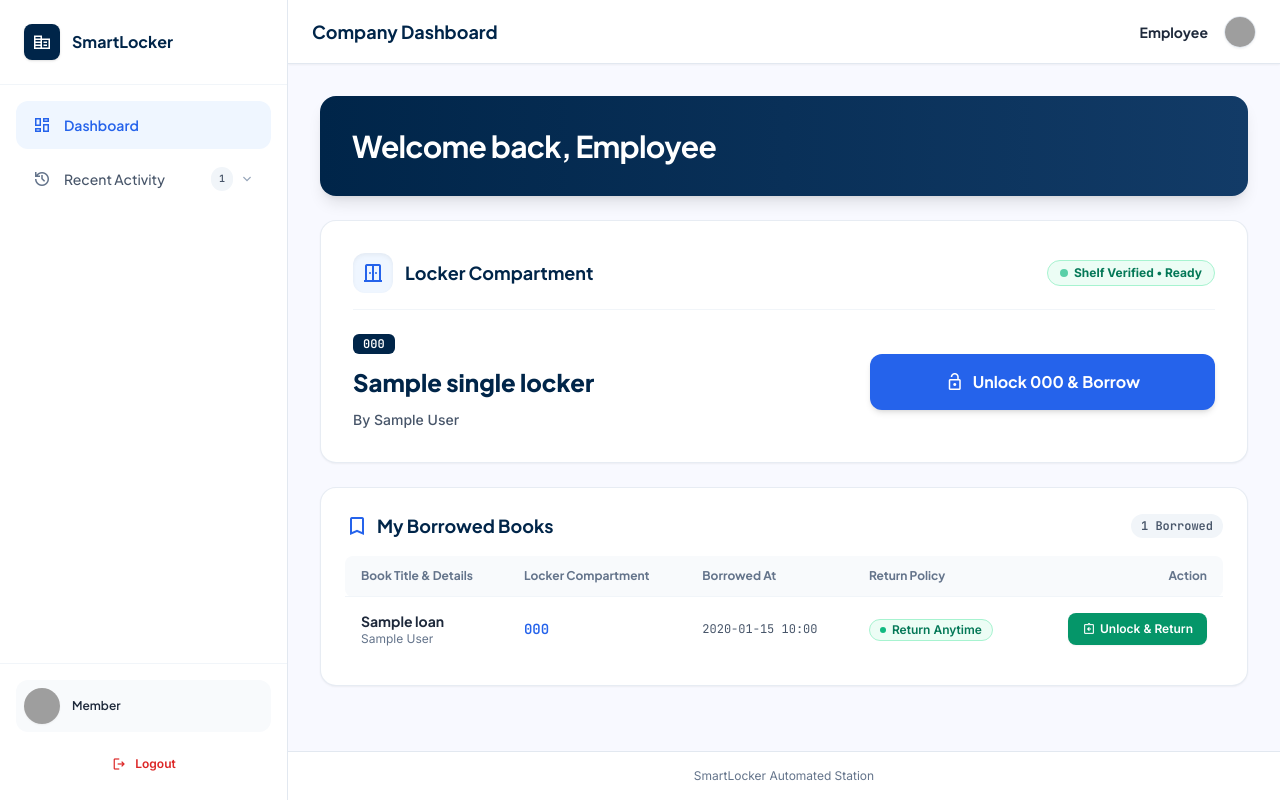
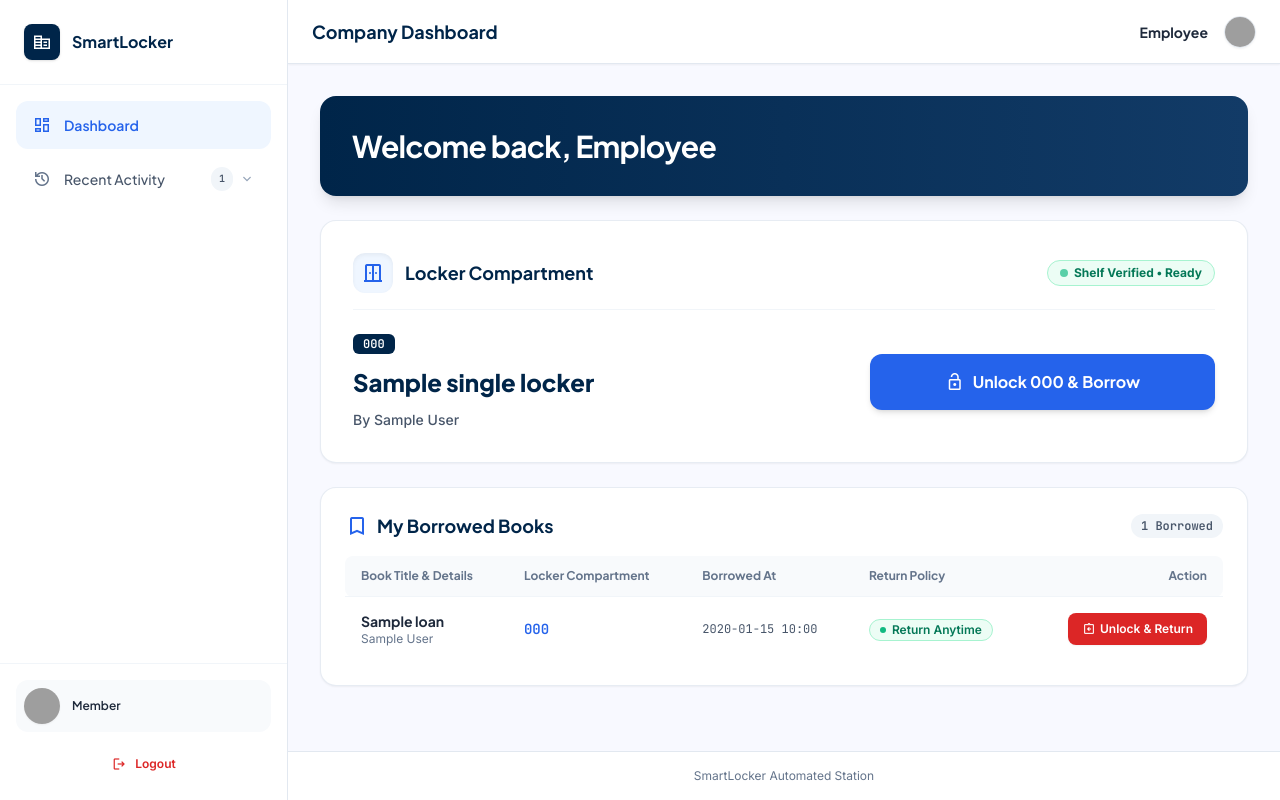
Before and after one commit to shanmukhaanandvarri2005-ui/smart_locker, a Python web app: template templates/dashboard.html in a window 1280 px wide. Run offline with Jinja, Linux system fonts and the light colour scheme; the template is opened without the code that fills it: most values are stand-ins (such as "Sample title", 1, 10 or a date in 2020); some libraries are stand-ins or nearby versions; grey boxes are pictures that could not be loaded.

Commit message:
Change return locker option color to red when book is taken

```diff
--- a/templates/dashboard.html
+++ b/templates/dashboard.html
@@ -241,7 +241,7 @@
               type="button"
               id="dashReturnBtn"
               onclick="executeDashboardReturn({{ active_loans[0].loan_id }})"
-              class="w-full bg-emerald-600 hover:bg-emerald-700 text-white font-display font-bold py-3.5 px-4 rounded-xl shadow-md transition-all flex items-center justify-center gap-2 cursor-pointer active:scale-[0.99]"
+              class="w-full bg-red-600 hover:bg-red-700 text-white font-display font-bold py-3.5 px-4 rounded-xl shadow-md transition-all flex items-center justify-center gap-2 cursor-pointer active:scale-[0.99]"
             >
               <span class="material-symbols-outlined text-xl" id="dashReturnIcon">assignment_return</span>
               <span id="dashReturnLabel">Unlock {{ single_locker.locker_code }} &amp; Return</span>
@@ -307,7 +307,7 @@
                   <button
                     type="button"
                     onclick="executeDashboardReturn({{ loan.loan_id }})"
-                    class="inline-flex items-center gap-1 bg-emerald-600 hover:bg-emerald-700 text-white px-3.5 py-1.5 rounded-lg text-xs font-semibold shadow-sm transition-all cursor-pointer active:scale-[0.98]"
+                    class="inline-flex items-center gap-1 bg-red-600 hover:bg-red-700 text-white px-3.5 py-1.5 rounded-lg text-xs font-semibold shadow-sm transition-all cursor-pointer active:scale-[0.98]"
                   >
                     <span class="material-symbols-outlined text-sm">assignment_return</span>
                     <span>Unlock &amp; Return</span>
```
